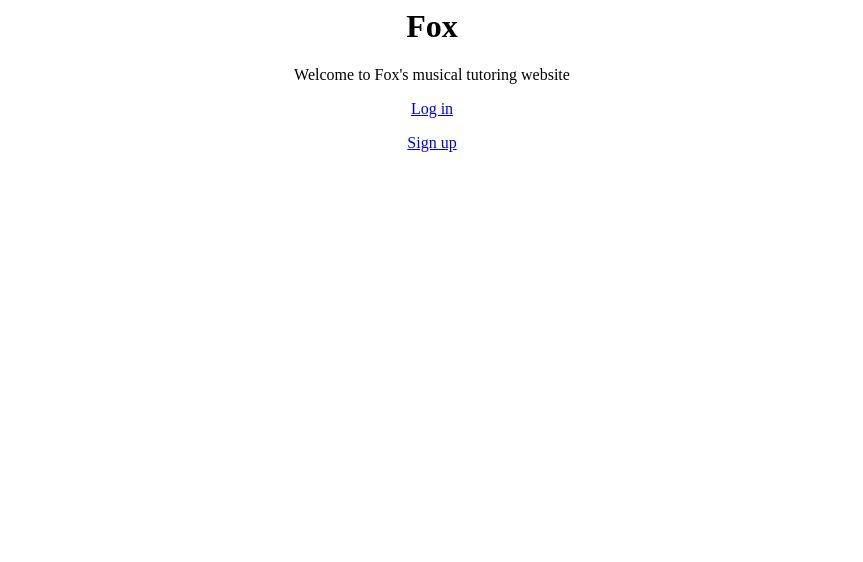
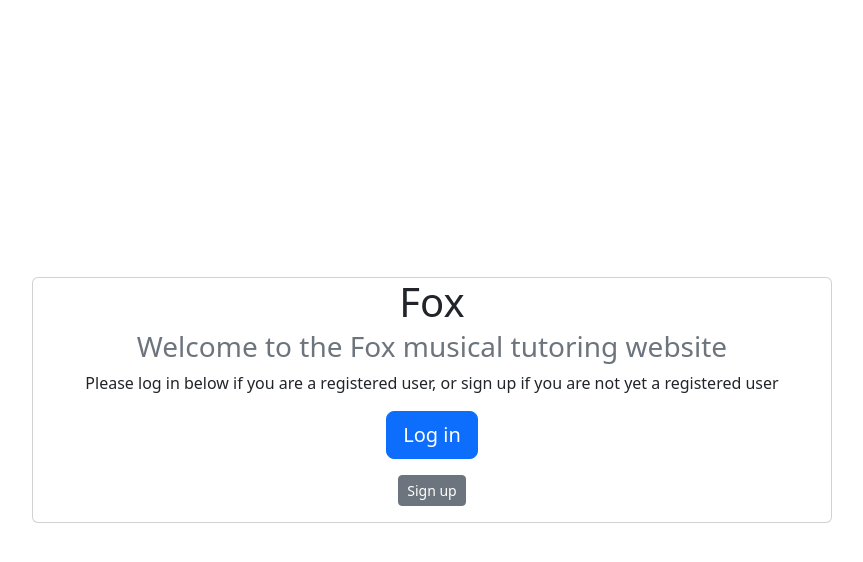
Before and after one commit to rqres/School-Management, a Django app: page / in a window 1280 px wide. Shown: the top 562 px of the page, without its empty margins (208-1071 px from the left). Run offline with Django 4.2, Linux system fonts and the light colour scheme.

Commit message:
Format home page with bootstrap

```diff
--- a/lessons/templates/home.html
+++ b/lessons/templates/home.html
@@ -1,16 +1,27 @@
-<html>
-    <head>
-        <title>Fox</title>
-        <style>
-            div {
-                text-align: center;
-            }
-        </style>
-    </head>
-    <body>
-        <div><h1>Fox</h1></div>
-        <div><p>Welcome to Fox's musical tutoring website</p></div>
-        <div><p><a href='{% url 'log_in' %}'>Log in</p></div>
-        <div><p><a href='{% url 'sign_up' %}'>Sign up</p></div>
-    </body>
+<!doctype html>
+<html lang="en">
+  <head>
+    <meta charset="utf-8">
+    <meta name="viewport" content="width=device-width, initial-scale=1">
+    <title>Fox Homepage</title>
+    <link href="https://cdn.jsdelivr.net/npm/bootstrap@5.2.2/dist/css/bootstrap.min.css" rel="stylesheet" integrity="sha384-Zenh87qX5JnK2Jl0vWa8Ck2rdkQ2Bzep5IDxbcnCeuOxjzrPF/et3URy9Bv1WTRi" crossorigin="anonymous">
+  </head>
+  <body>
+    <div class="container vh-100">
+      <div class="row h-100">
+        <div class="col-12 my-auto">
+          <div class="card mx-auto offset-md-1 offset-lg-2 text-center" style="width: 50rem;">
+            <h1 class="card-title">Fox</h1>
+            <h3 class="card-subtitle mb-2 text-muted">Welcome to the Fox musical tutoring website</h3>
+            <p>Please log in below if you are a registered user, or sign up if you are not yet a registered user</p>
+            <div><p><a href='{% url 'log_in' %}' class="btn btn-lg btn-primary">Log in</a></p></div>
+            <div><p><a href='{% url 'sign_up' %}' class="btn btn-sm btn-secondary">Sign up</a></p></div>
+          </div>
+        </div>
+      </div>
+    </div>
+    <script src="https://cdn.jsdelivr.net/npm/bootstrap@5.2.2/dist/js/bootstrap.bundle.min.js" integrity="sha384-OERcA2EqjJCMA+/3y+gxIOqMEjwtxJY7qPCqsdltbNJuaOe923+mo//f6V8Qbsw3" crossorigin="anonymous"></script>
+    <script src="https://cdn.jsdelivr.net/npm/@popperjs/core@2.11.6/dist/umd/popper.min.js" integrity="sha384-oBqDVmMz9ATKxIep9tiCxS/Z9fNfEXiDAYTujMAeBAsjFuCZSmKbSSUnQlmh/jp3" crossorigin="anonymous"></script>
+    <script src="https://cdn.jsdelivr.net/npm/bootstrap@5.2.3/dist/js/bootstrap.min.js" integrity="sha384-cuYeSxntonz0PPNlHhBs68uyIAVpIIOZZ5JqeqvYYIcEL727kskC66kF92t6Xl2V" crossorigin="anonymous"></script>
+  </body>
 </html>
```
